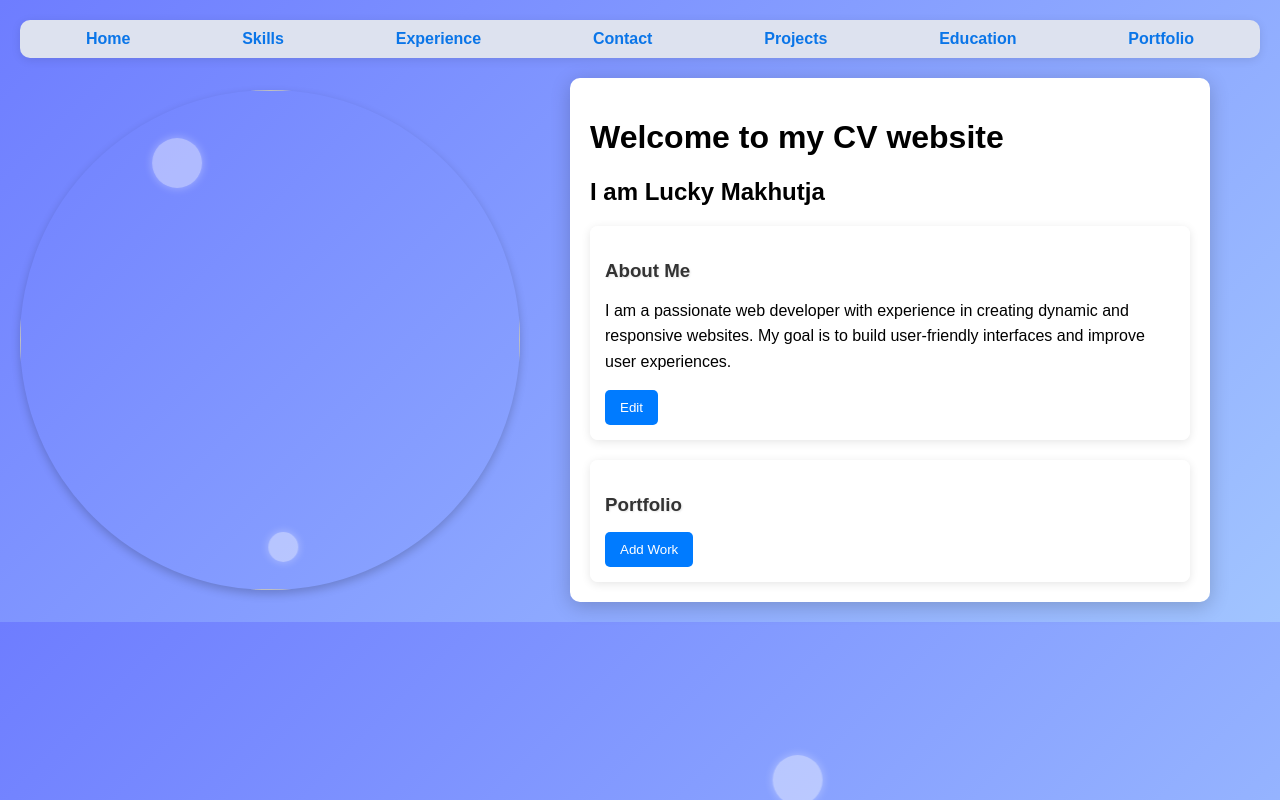
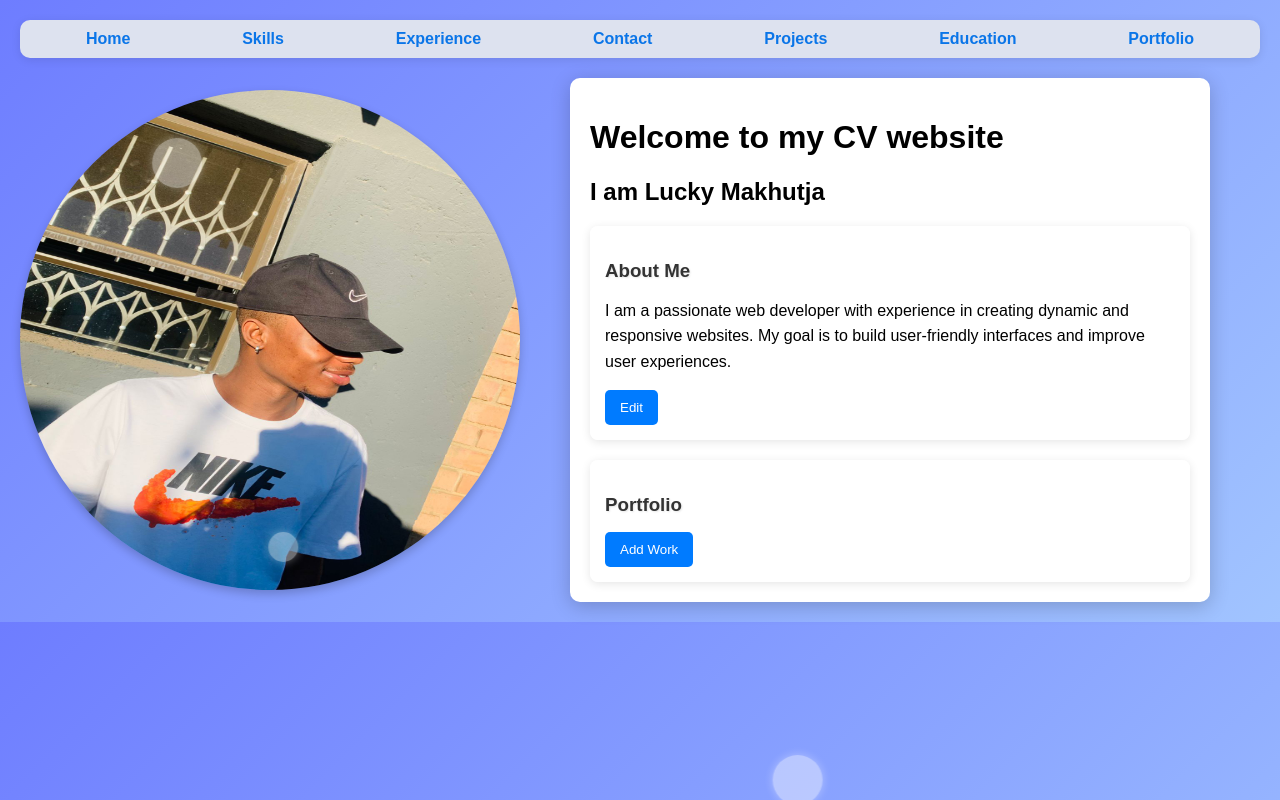
Before and after one commit to lucky28-killerCODE/webb, a plain HTML site: page index.html in a window 1280 px wide. Drawn offline with Linux system fonts and the light colour scheme; files whose address does not match are found by name.

Commit message:
Update index.html

```diff
--- a/index.html
+++ b/index.html
@@ -20,7 +20,7 @@
     </nav>
 
     <div class="container-wrapper">
-        <img src="C:\Users\DONALD\source\repos\webb\WhatsApp Image 2024-10-06 at 13.54.22_c2bde616.jpg alt="Lucky Makhutja" id="profile-pic">
+        <img src="C:\Users\DONALD\source\repos\webb\WhatsApp Image 2024-10-06 at 13.54.22_c2bde616.jpg" alt="Lucky Makhutja" id="profile-pic">
         <div class="container">
             <h1 id="title">Welcome to my CV website</h1>
             <h2 id="name">I am Lucky Makhutja</h2>
```
